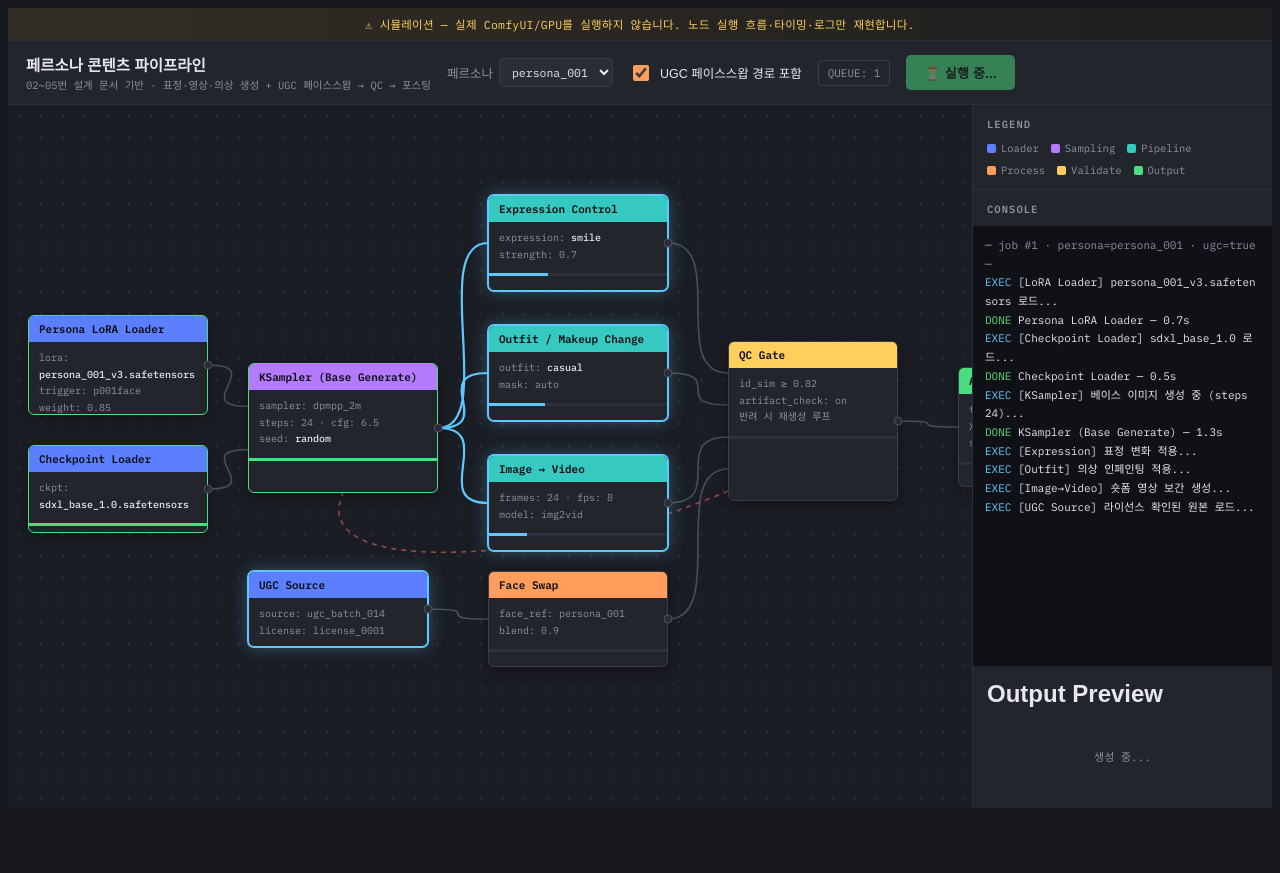
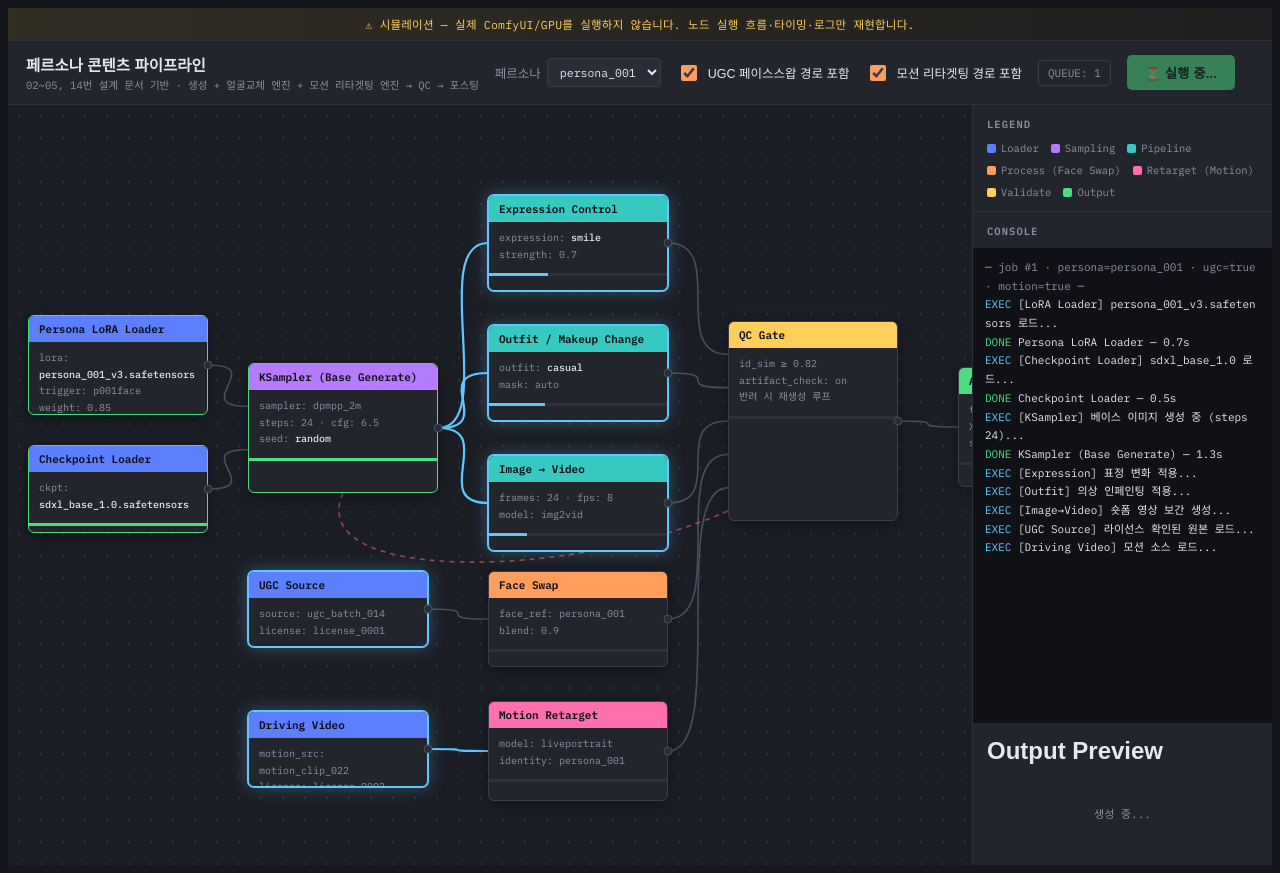
Before and after one commit to Benji5526/ai-persona-sns-automation, a plain HTML site: page pipeline-simulator/index.html in a window 1280 px wide. Both pictures are taken after a click on the button "▶ Queue Prompt". Before the commit the page ends 816 px from the top, so only its background shows below. Drawn offline with Linux system fonts and the light colour scheme; a web font is replaced by a local one.

Commit message:
Add motion retargeting node to the pipeline simulator
Adds Driving Video + Motion Retarget nodes as a third independent
path into the QC gate, alongside the existing generation and UGC
faceswap paths, matching the three-engine split documented in
14-motion-reenactment.md. New toggle lets the path be included or
excluded from a simulated run.

Co-Authored-By: Claude Sonnet 5 <noreply@anthropic.com>

```diff
--- a/pipeline-simulator/index.html
+++ b/pipeline-simulator/index.html
@@ -23,6 +23,7 @@
   --accent-process:#ff9d5c;
   --accent-validate:#ffcf5c;
   --accent-output:#4ade80;
+  --accent-retarget:#ff6fae;
   --accent-reject:#ff6b6b;
   --font-kr:'IBM Plex Sans KR','Malgun Gothic',sans-serif;
   --font-mono:'IBM Plex Mono','Consolas',monospace;
@@ -73,7 +74,7 @@ button{ font-family:var(--font-kr); cursor:pointer; }
   background-image: radial-gradient(circle, var(--border-soft) 1px, transparent 1px);
   background-size: 22px 22px; position:relative;
 }
-.canvas{ position:relative; width:1220px; height:620px; }
+.canvas{ position:relative; width:1220px; height:760px; }
 
 .node{
   position:absolute; background:var(--panel); border:1px solid var(--border);
@@ -135,7 +136,7 @@ svg.wires path.reject{ stroke:var(--accent-reject); stroke-dasharray:5 5; opacit
   <div class="topbar">
     <div>
       <h1>페르소나 콘텐츠 파이프라인</h1>
-      <span class="sub">02~05번 설계 문서 기반 · 표정·영상·의상 생성 + UGC 페이스스왑 → QC → 포스팅</span>
+      <span class="sub">02~05, 14번 설계 문서 기반 · 생성 + 얼굴교체 엔진 + 모션 리타겟팅 엔진 → QC → 포스팅</span>
     </div>
     <div class="field">
       <span>페르소나</span>
@@ -145,6 +146,7 @@ svg.wires path.reject{ stroke:var(--accent-reject); stroke-dasharray:5 5; opacit
       </select>
     </div>
     <label class="toggle"><input type="checkbox" id="ugcToggle" checked> UGC 페이스스왑 경로 포함</label>
+    <label class="toggle"><input type="checkbox" id="motionToggle" checked> 모션 리타겟팅 경로 포함</label>
     <span class="queue-count" id="queueCount">QUEUE: 0</span>
     <button class="queue-btn" id="queueBtn">▶ Queue Prompt</button>
   </div>
@@ -152,7 +154,7 @@ svg.wires path.reject{ stroke:var(--accent-reject); stroke-dasharray:5 5; opacit
   <div class="main">
     <div class="canvas-wrap">
       <div class="canvas" id="canvas">
-        <svg class="wires" id="wires" width="1220" height="620"></svg>
+        <svg class="wires" id="wires" width="1220" height="760"></svg>
       </div>
     </div>
 
@@ -163,7 +165,8 @@ svg.wires path.reject{ stroke:var(--accent-reject); stroke-dasharray:5 5; opacit
           <span><i style="background:var(--accent-loader)"></i>Loader</span>
           <span><i style="background:var(--accent-sampling)"></i>Sampling</span>
           <span><i style="background:var(--accent-pipeline)"></i>Pipeline</span>
-          <span><i style="background:var(--accent-process)"></i>Process</span>
+          <span><i style="background:var(--accent-process)"></i>Process (Face Swap)</span>
+          <span><i style="background:var(--accent-retarget)"></i>Retarget (Motion)</span>
           <span><i style="background:var(--accent-validate)"></i>Validate</span>
           <span><i style="background:var(--accent-output)"></i>Output</span>
         </div>
@@ -206,7 +209,13 @@ const NODES = [
   {id:'faceswap', title:'Face Swap', cat:'process', x:480, y:466, w:180, h:96,
     body:['face_ref: persona_001','blend: 0.9'],
     log:'[Face Swap] 프레임별 얼굴 합성'},
-  {id:'qc', title:'QC Gate', cat:'validate', x:720, y:236, w:170, h:160,
+  {id:'driving', title:'Driving Video', cat:'loader', x:240, y:606, w:180, h:76,
+    body:['motion_src: motion_clip_022','license: license_0002'],
+    log:'[Driving Video] 모션 소스 로드'},
+  {id:'retarget', title:'Motion Retarget', cat:'retarget', x:480, y:596, w:180, h:100,
+    body:['model: liveportrait','identity: persona_001'],
+    log:'[Motion Retarget] 정체성 조건부 프레임 재생성'},
+  {id:'qc', title:'QC Gate', cat:'validate', x:720, y:216, w:170, h:200,
     body:['id_sim ≥ 0.82','artifact_check: on','반려 시 재생성 루프'],
     log:'[QC Gate] 정체성 유사도·아티팩트 검사'},
   {id:'post', title:'Auto Post Queue', cat:'output', x:950, y:262, w:190, h:120,
@@ -221,15 +230,17 @@ const WIRES = [
   {from:'ksampler', to:'outfit'},
   {from:'ksampler', to:'video'},
   {from:'ugc', to:'faceswap', ugcOnly:true},
-  {from:'expr', to:'qc', toIdx:0, toN:4},
-  {from:'outfit', to:'qc', toIdx:1, toN:4},
-  {from:'video', to:'qc', toIdx:2, toN:4},
-  {from:'faceswap', to:'qc', toIdx:3, toN:4, ugcOnly:true},
+  {from:'driving', to:'retarget', motionOnly:true},
+  {from:'expr', to:'qc', toIdx:0, toN:5},
+  {from:'outfit', to:'qc', toIdx:1, toN:5},
+  {from:'video', to:'qc', toIdx:2, toN:5},
+  {from:'faceswap', to:'qc', toIdx:3, toN:5, ugcOnly:true},
+  {from:'retarget', to:'qc', toIdx:4, toN:5, motionOnly:true},
   {from:'qc', to:'post'},
 ];
 const CAT_COLOR = {
   loader:'var(--accent-loader)', sampling:'var(--accent-sampling)', pipeline:'var(--accent-pipeline)',
-  process:'var(--accent-process)', validate:'var(--accent-validate)', output:'var(--accent-output)'
+  process:'var(--accent-process)', retarget:'var(--accent-retarget)', validate:'var(--accent-validate)', output:'var(--accent-output)'
 };
 
 const canvas = document.getElementById('canvas');
@@ -239,6 +250,7 @@ const previewBox = document.getElementById('previewBox');
 const queueBtn = document.getElementById('queueBtn');
 const queueCountEl = document.getElementById('queueCount');
 const ugcToggle = document.getElementById('ugcToggle');
+const motionToggle = document.getElementById('motionToggle');
 let queueCount = 0;
 
 function byId(id){ return NODES.find(n => n.id === id); }
@@ -282,6 +294,7 @@ function renderWires(){
     path.setAttribute('d', wirePath(a,b));
     path.id = 'wire-'+i;
     if(w.ugcOnly) path.dataset.ugc = '1';
+    if(w.motionOnly) path.dataset.motion = '1';
     wiresSvg.appendChild(path);
   });
   const qc = byId('qc'), ks = byId('ksampler');
@@ -293,16 +306,20 @@ function renderWires(){
   wiresSvg.appendChild(reject);
 }
 
-function setUgcDim(){
-  const on = ugcToggle.checked;
-  ['ugc','faceswap'].forEach(id => {
+function setPathDim(flagKey, nodeIds, on){
+  nodeIds.forEach(id => {
     document.getElementById('node-'+id).classList.toggle('dim', !on);
   });
   WIRES.forEach((w,i) => {
-    if(w.ugcOnly) document.getElementById('wire-'+i).style.opacity = on ? '1' : '0.15';
+    if(w[flagKey]) document.getElementById('wire-'+i).style.opacity = on ? '1' : '0.15';
   });
 }
-ugcToggle.addEventListener('change', setUgcDim);
+function updateToggleDims(){
+  setPathDim('ugcOnly', ['ugc','faceswap'], ugcToggle.checked);
+  setPathDim('motionOnly', ['driving','retarget'], motionToggle.checked);
+}
+ugcToggle.addEventListener('change', updateToggleDims);
+motionToggle.addEventListener('change', updateToggleDims);
 
 function log(html){
   const line = document.createElement('div');
@@ -334,6 +351,7 @@ function setWireActive(fromId, toId, active){
 
 async function runPipeline(){
   const includeUgc = ugcToggle.checked;
+  const includeMotion = motionToggle.checked;
   const persona = document.getElementById('personaSelect').value;
 
   queueBtn.disabled = true; queueBtn.textContent = '⏳ 실행 중...';
@@ -346,7 +364,7 @@ async function runPipeline(){
   previewBox.innerHTML = '<div class="preview-empty">생성 중...</div>';
 
   queueCount++; queueCountEl.textContent = 'QUEUE: '+queueCount;
-  log(`<span class="dim">─ job #${queueCount} · persona=${persona} · ugc=${includeUgc} ─</span>`);
+  log(`<span class="dim">─ job #${queueCount} · persona=${persona} · ugc=${includeUgc} · motion=${includeMotion} ─</span>`);
 
   await runNode('lora', 700);
   await runNode('ckpt', 500);
@@ -357,18 +375,28 @@ async function runPipeline(){
   setWireActive('ksampler','expr',true); setWireActive('ksampler','outfit',true); setWireActive('ksampler','video',true);
   const parallel = [runNode('expr', 900), runNode('outfit', 950), runNode('video', 1400)];
   if(includeUgc){ parallel.push(runNode('ugc', 500).then(() => runNode('faceswap', 1100))); }
+  if(includeMotion){
+    setWireActive('driving','retarget',true);
+    parallel.push(runNode('driving', 450).then(() => runNode('retarget', 1300)));
+  }
   await Promise.all(parallel);
   setWireActive('ksampler','expr',false); setWireActive('ksampler','outfit',false); setWireActive('ksampler','video',false);
+  setWireActive('driving','retarget',false);
 
   ['expr','outfit','video'].forEach(id => setWireActive(id,'qc',true));
   if(includeUgc) setWireActive('faceswap','qc',true);
+  if(includeMotion) setWireActive('retarget','qc',true);
   await runNode('qc', 1100);
   log('<span class="ok">PASS</span> [QC Gate] 정체성 유사도 0.91 — 통과');
-  ['expr','outfit','video','faceswap'].forEach(id => setWireActive(id,'qc',false));
+  ['expr','outfit','video','faceswap','retarget'].forEach(id => setWireActive(id,'qc',false));
 
   setWireActive('qc','post',true);
   await runNode('post', 700);
   log('<span class="tag">QUEUED</span> IG · Threads · X · TikTok 발행 대기열 등록');
+
+  const pipelineParts = ['gen'];
+  if(includeUgc) pipelineParts.push('ugc_faceswap');
+  if(includeMotion) pipelineParts.push('motion_retarget');
 
   previewBox.innerHTML = `
     <div class="preview-card">
@@ -376,7 +404,7 @@ async function runPipeline(){
       <div class="preview-avatar"></div>
       <div class="preview-meta">
         <div>persona_id: <b>${persona}</b></div>
-        <div>pipeline: <b>${includeUgc ? 'gen + ugc_faceswap' : 'gen_only'}</b></div>
+        <div>pipeline: <b>${pipelineParts.join(' + ')}</b></div>
         <div>qc: <b style="color:var(--accent-output)">PASS</b></div>
         <div>targets: <b>IG, Threads, X, TikTok</b></div>
       </div>
@@ -387,7 +415,7 @@ async function runPipeline(){
 
 renderNodes();
 renderWires();
-setUgcDim();
+updateToggleDims();
 queueBtn.addEventListener('click', runPipeline);
 </script>
 </body>
```
